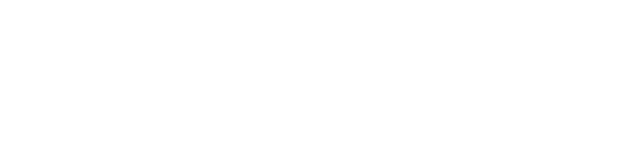
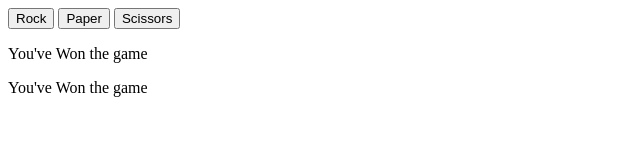
Before and after one commit to Sadek-1801/rps_game, a plain HTML site: page index.html in a window 1280 px wide. Shown: the whole page, without its empty margins (0-640 px from the left). Drawn offline with Linux system fonts and the light colour scheme.

Commit message:
initial commit in windows

```diff
--- a/index.html
+++ b/index.html
@@ -6,10 +6,19 @@
     <title>Rock_Paper_Scissors</title>
 </head>
 <body>
-    <h1>
-        <span class="button" id="rock"></span>
-        <span class="button" id="paper"></span>
-        <span class="button" id="scissors"></span>
-    </h1>
+    <section id="main">
+        <div class="player">
+            <button>Rock</button>
+            <button>Paper</button>
+            <button>Scissors</button>
+        </div>
+        <div class="result">
+            <p>You've Won the game</p>
+        </div>
+        <div class="computer-result">
+            <p>You've Won the game</p>
+        </div>
+    </section>
+    <script href="rps.js"></script>
 </body>
 </html>
--- /dev/null
+++ b/styles.css
@@ -0,0 +1,36 @@
+* {
+    padding: 0;
+    margin: 0;
+}
+body {
+    min-width: 100vw;
+    min-height: 100vh;
+}
+#main {
+    background-color: chocolate;
+    padding: 50px 200px;
+    border: 2px solid red;
+    margin: 0 auto;
+    width: 40%;
+}
+.player {
+    display: flex;
+    justify-content: center;
+    align-items: center;
+    gap: 20px;
+}
+button {
+    background-color: aqua;
+    width: 120px;
+    height: 80px;
+}
+.result {
+    text-align: center;
+    font-size: large;
+    margin-top: 30px;
+}
+.computer-result{
+    text-align: center;
+    font-size: large;
+    margin-top: 30px;
+}
```
Also changed, not shown: rps.js (added).
